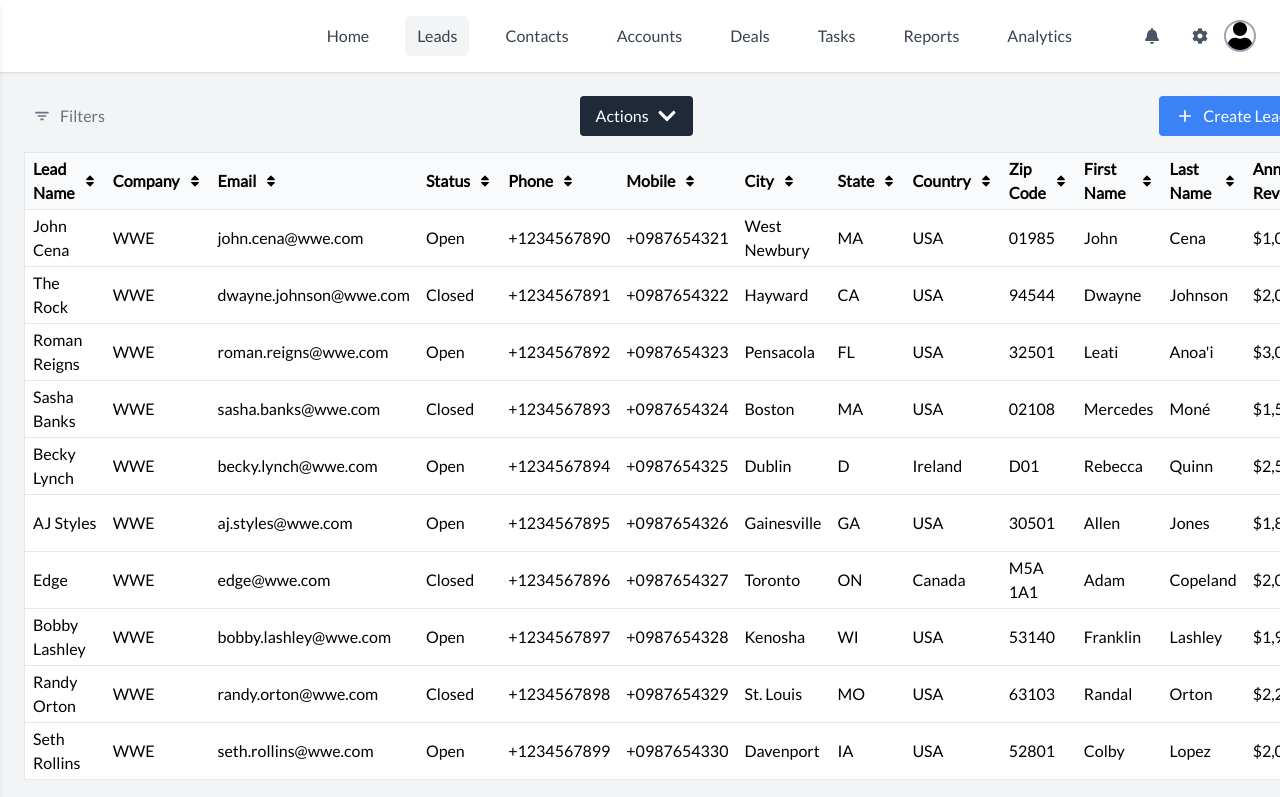
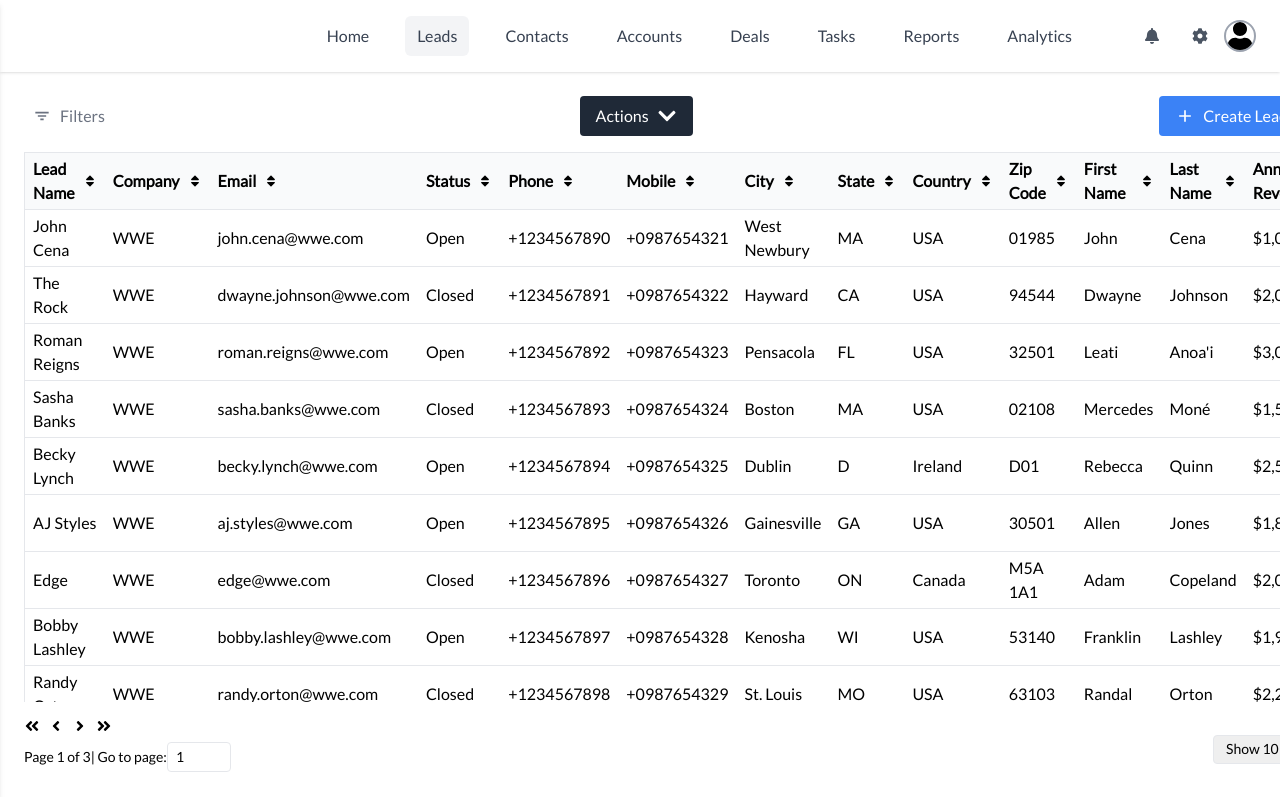
Before and after one commit to Musxeto/crm, a React (Vite) app in the folder frontend/crm/: page /leads in a window 1280 px wide. Shown: the top 797 px of the page. Built offline with nearby package versions, Linux system fonts and the light colour scheme.

Commit message:
table kinda good

```diff
--- a/frontend/crm/src/App.jsx
+++ b/frontend/crm/src/App.jsx
@@ -1,14 +1,16 @@
-import { useState } from 'react'
-import './App.css'
-import Navbar from './components/Navbar'
-import AllRoutes from './routes/AllRoutes'
-import { BrowserRouter } from 'react-router-dom'
+import { useState } from "react";
+import "./App.css";
+import Navbar from "./components/Navbar";
+import AllRoutes from "./routes/AllRoutes";
+import { BrowserRouter } from "react-router-dom";
 
 export default function App() {
   return (
-    <BrowserRouter>
-      <Navbar />
-      <AllRoutes />
-    </BrowserRouter>
-  )
+    < div classname="bg-gray-100 min h-screen">
+      <BrowserRouter>
+        <Navbar />
+        <AllRoutes />
+      </BrowserRouter>
+    </div>
+  );
 }
--- a/frontend/crm/src/components/Leads/LeadsTable.jsx
+++ b/frontend/crm/src/components/Leads/LeadsTable.jsx
@@ -48,8 +48,8 @@
   );
 
   return (
-    <div className="overflow-x-auto">
     <div className="max-w-screen-xl mx-auto">
+      <div className="overflow-auto max-h-[calc(100vh-250px)]">
         <table {...getTableProps()} className="min-w-full bg-white border border-gray-200">
           <thead>
             {headerGroups.map(headerGroup => (
@@ -93,8 +93,10 @@
             })}
           </tbody>
         </table>
+      </div>
 
-        <div className="flex flex-col items-center py-4">
+      <div className="flex flex-row justify-between items-center py-4">
+        <div>
         <div className="flex items-center space-x-2 mb-2">
           <button onClick={() => gotoPage(0)} disabled={!canPreviousPage} className="btn btn-light">
             <FaAngleDoubleLeft />
@@ -115,7 +117,6 @@
             {pageIndex + 1} of {pageOptions.length}
           </strong>
         </span>
-          <div className="flex items-center space-x-2 mt-2">
         <span className="text-sm">| Go to page:</span>
           <input
             type="number"
@@ -140,7 +141,6 @@
         </select>
       </div>
     </div>
-    </div>
   );
 };
 
--- a/frontend/crm/src/pages/Leads.jsx
+++ b/frontend/crm/src/pages/Leads.jsx
@@ -15,7 +15,7 @@
   return (
     <div className="flex">
       <Sidebar isOpen={isSidebarOpen} toggleSidebar={() => setIsSidebarOpen(!isSidebarOpen)} />
-      <div className="flex-1 p-6 bg-gray-100 min-h-screen">
+      <div className="flex-1 pt-6 pb-0 px-6  min-h-full">
         <header className="flex items-center justify-between mb-4">
           <button
             onClick={() => setIsSidebarOpen(!isSidebarOpen)}
```
Lines whose indentation alone changed are shown as unchanged.
